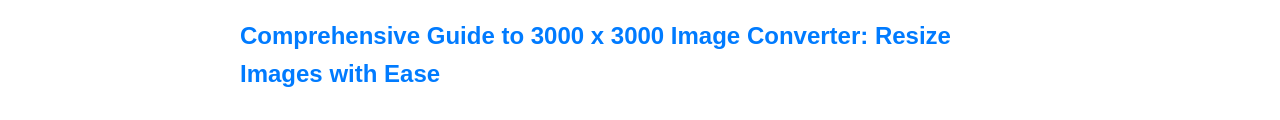
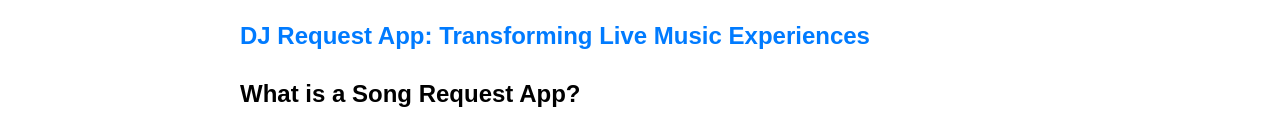
Before and after one commit to itssamnick/djfy, a plain HTML site: page index.html in a window 1280 px wide. Shown: the part 759-879 px from the top of the page. Drawn offline with Linux system fonts and the light colour scheme.

Commit message:
Update index.html

```diff
--- a/index.html
+++ b/index.html
@@ -57,7 +57,7 @@
  <img src="https://i.postimg.cc/HL3WdK74/gallery-4.png" alt="djfy.png" style="max-width: 100%; height: auto;">
 </div>
 
-<h2> <a href="https://resizehood.bitbucket.io/">Comprehensive Guide to 3000 x 3000 Image Converter: Resize Images with Ease</a></h2>
+<h2> <a href="https://djfyapp.netlify.app/">DJ Request App: Transforming Live Music Experiences</a></h2>
 
 <h2>What is a Song Request App?</h2>
 
```
